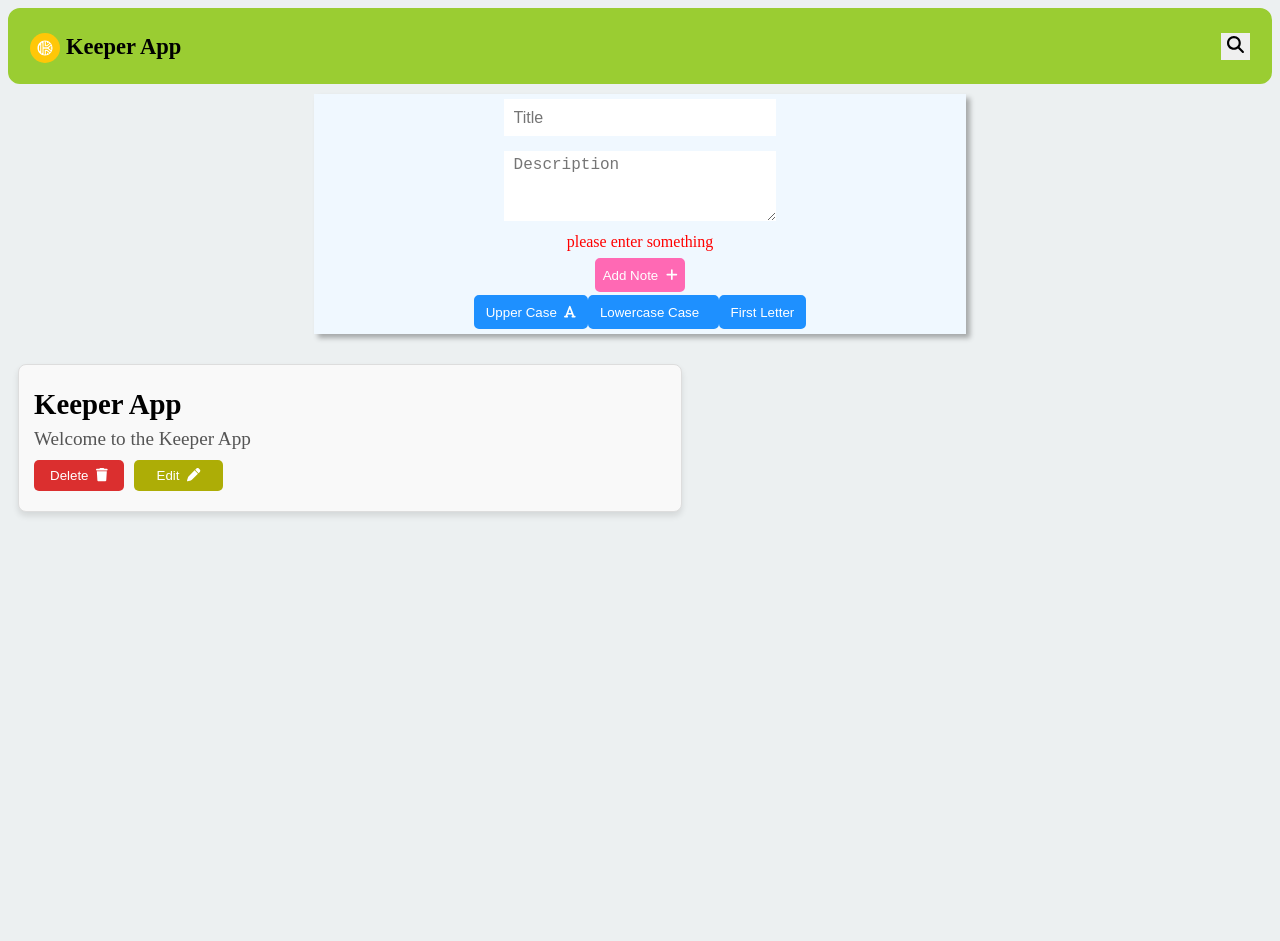
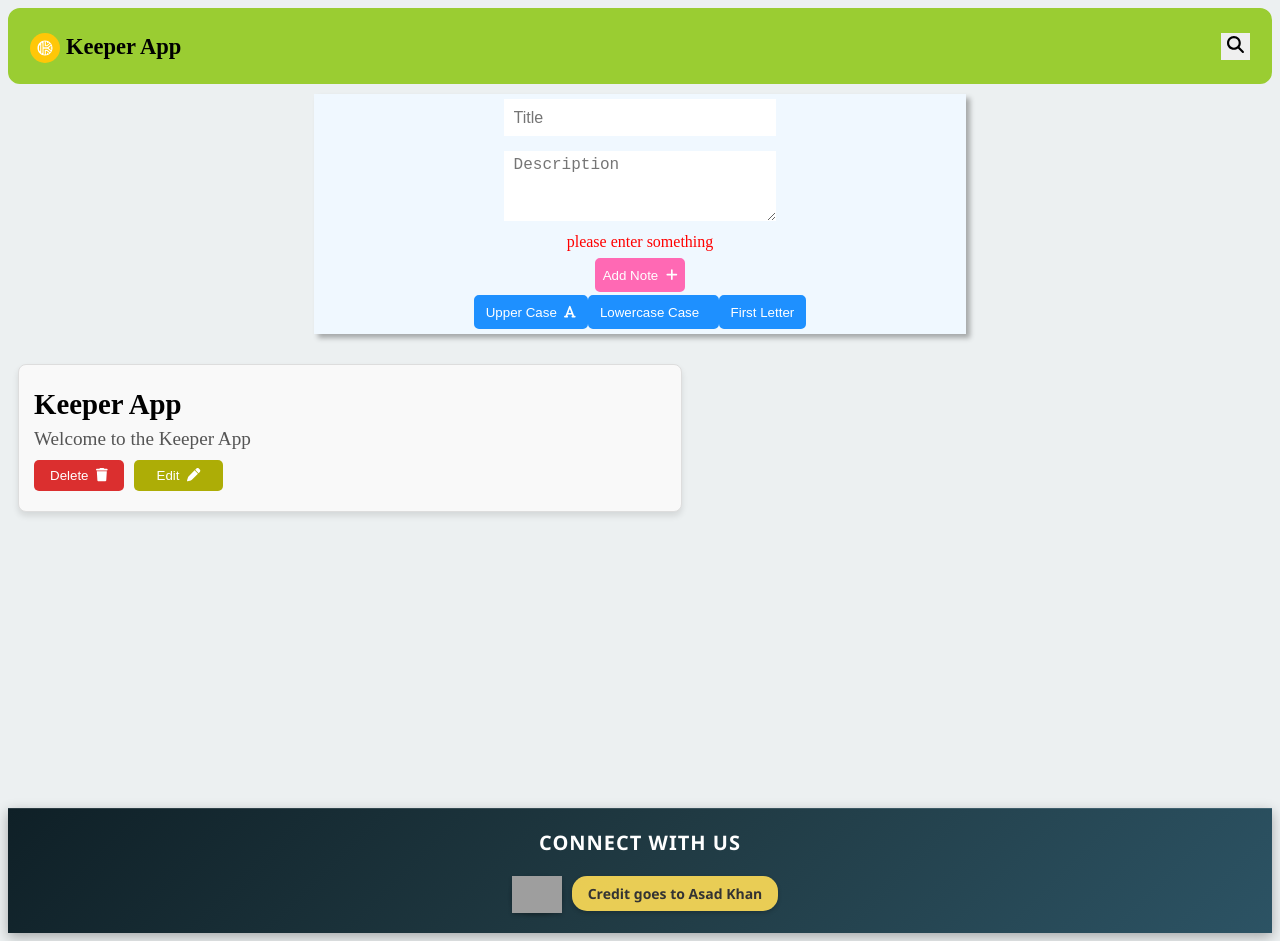
Before and after one commit to asadkhaksar1122/Keeper-App, a React (Vite) app: page / in a window 1280 px wide. Before the commit the page ends 800 px from the top, so only its background shows below. Built offline with nearby package versions, Linux system fonts and the light colour scheme; grey boxes are pictures that could not be loaded.

Commit message:
some changes for google search console

```diff
--- a/index.html
+++ b/index.html
@@ -43,12 +43,19 @@
     <meta property="og:url" content="Your website URL" />
     <meta property="og:type" content="website" />
 
-    <!-- Twitter Card Meta Tags for social media sharing -->
+    <meta
+      name="google-site-verification"
+      content="UO9CCAlmazwyAVOdNfr0YHw01mjBa-4L07FTNkljF_A"
+    />
     <meta name="twitter:card" content="Keeper App" />
     <meta name="twitter:title" content="Keeper App" />
     <meta
-      name="twitter:description"
-      content="This is an keeper app where you can keep your notes"
+      name="description"
+      content="Keeper is an intuitive app designed to help you organize and manage your notes efficiently. Capture ideas, tasks, and reminders with ease."
+    />
+    <meta
+      name="keywords"
+      content="Keeper app, note-taking, task management, reminders, organization, productivity"
     />
     <meta name="twitter:image" content="/icon/apple-touch-icon.png" />
 
--- a/src/App.jsx
+++ b/src/App.jsx
@@ -6,6 +6,7 @@ import Swal from "sweetalert2";
 import withReactContent from "sweetalert2-react-content";
 import { useState } from "react";
 import { v4 as uuidv4 } from "uuid";
+import Footer from "./footer";
 const MySwal = withReactContent(Swal);
 function convertFirstLetter(str) {
   return str.trim().charAt(0).toUpperCase() + str.trim().slice(1).toLowerCase();
@@ -202,6 +203,7 @@ function App() {
   }
   return (
     <>
+      <div className="app">
         <Navbar
           searchitem={searchitem}
           focusfunc={focusfunc}
@@ -234,6 +236,8 @@ function App() {
             );
           })}{" "}
         </div>
+      </div>
+      <Footer />
     </>
   );
 }
--- a/src/card.css
+++ b/src/card.css
@@ -43,6 +43,9 @@
   transition: all 0.3s;
 }
 
+.app {
+  min-height: 100vh;
+}
 .card button:hover {
   background-color: #c40d35;
   transform: scale(1.1);
--- /dev/null
+++ b/src/footer.css
@@ -0,0 +1,83 @@
+.footer {
+  background: linear-gradient(135deg, #0f2027, #203a43, #2c5364);
+  color: white;
+  position: relative;
+  bottom: 0;
+  width: 100%;
+  padding: 20px 0;
+  box-shadow: 0 4px 12px rgba(0, 0, 0, 0.3);
+  font-family: "Segoe UI", Tahoma, Geneva, Verdana, sans-serif;
+  border-top: 1px solid rgba(255, 255, 255, 0.1);
+  text-align: center;
+}
+
+.connect-title {
+  font-size: 20px;
+  margin-bottom: 0px;
+  margin-top: 0px;
+  letter-spacing: 1px;
+  font-weight: bold;
+  text-transform: uppercase;
+}
+
+.portfolio-link {
+  color: white;
+  transition: color 0.3s, transform 0.3s, background-color 0.3s;
+  text-decoration: none;
+  display: inline-block;
+  margin: 0 10px;
+  border: none;
+  border-radius: 20px;
+  background-color: rgba(255, 255, 255, 0.1);
+  box-shadow: 0 2px 5px rgba(0, 0, 0, 0.2);
+}
+
+.portfolio-link:hover {
+  color: #ffdd57;
+  background-color: rgba(255, 255, 255, 0.2);
+  transform: scale(1.05);
+}
+
+.github-icon {
+  /* Add custom styles for the GitHub icon if needed */
+}
+
+.credit {
+  font-size: 14px;
+  margin-top: 20px;
+  background-color: rgba(255, 221, 87, 0.9);
+  color: #333;
+  padding: 8px 16px;
+  border-radius: 15px;
+  display: inline-block;
+  font-weight: bold;
+  box-shadow: 0 2px 4px rgba(0, 0, 0, 0.2);
+  text-align: center;
+}
+
+.image {
+  width: 50px;
+  vertical-align: middle;
+  box-shadow: 0 2px 4px rgba(0, 0, 0, 0.2);
+}
+
+@media (max-width: 768px) {
+  .footer {
+    padding: 15px 0;
+  }
+
+  .connect-title {
+    font-size: 18px;
+  }
+
+  .credit {
+    font-size: 12px;
+    padding: 6px 12px;
+  }
+}
+
+@media (max-width: 300px) {
+  .image {
+    width: 30px;
+  }
+}
--- /dev/null
+++ b/src/footer.jsx
@@ -0,0 +1,32 @@
+import "./footer.css";
+
+function Footer() {
+  return (
+    <>
+      <footer className="footer">
+        <div className="container">
+          <h6 className="connect-title">Connect with Us</h6>
+          <a
+            href="https://www.asadkhan.site/"
+            target="_blank"
+            className="portfolio-link"
+            title="Go to my Portfolio"
+          >
+            <i className="github-icon"></i>
+            <img
+              className="image"
+              src="https://res.cloudinary.com/diinrpqko/image/upload/w_1000,c_fill,ar_1:1,g_auto,r_max,bo_5px_solid_red,b_rgb:262c35/v1721721299/Profile-picture/dpqqqt7xitjjj1upajp8.png"
+              alt=""
+            />
+          </a>
+          <div className="credit">
+            {" "}
+            <strong> Credit goes to Asad Khan </strong>{" "}
+          </div>
+        </div>
+      </footer>
+    </>
+  );
+}
+
+export default Footer;
```
Also changed, not shown: 1 other file (tests, documents, lock files or other folders). Lines whose indentation alone changed are shown as unchanged.
